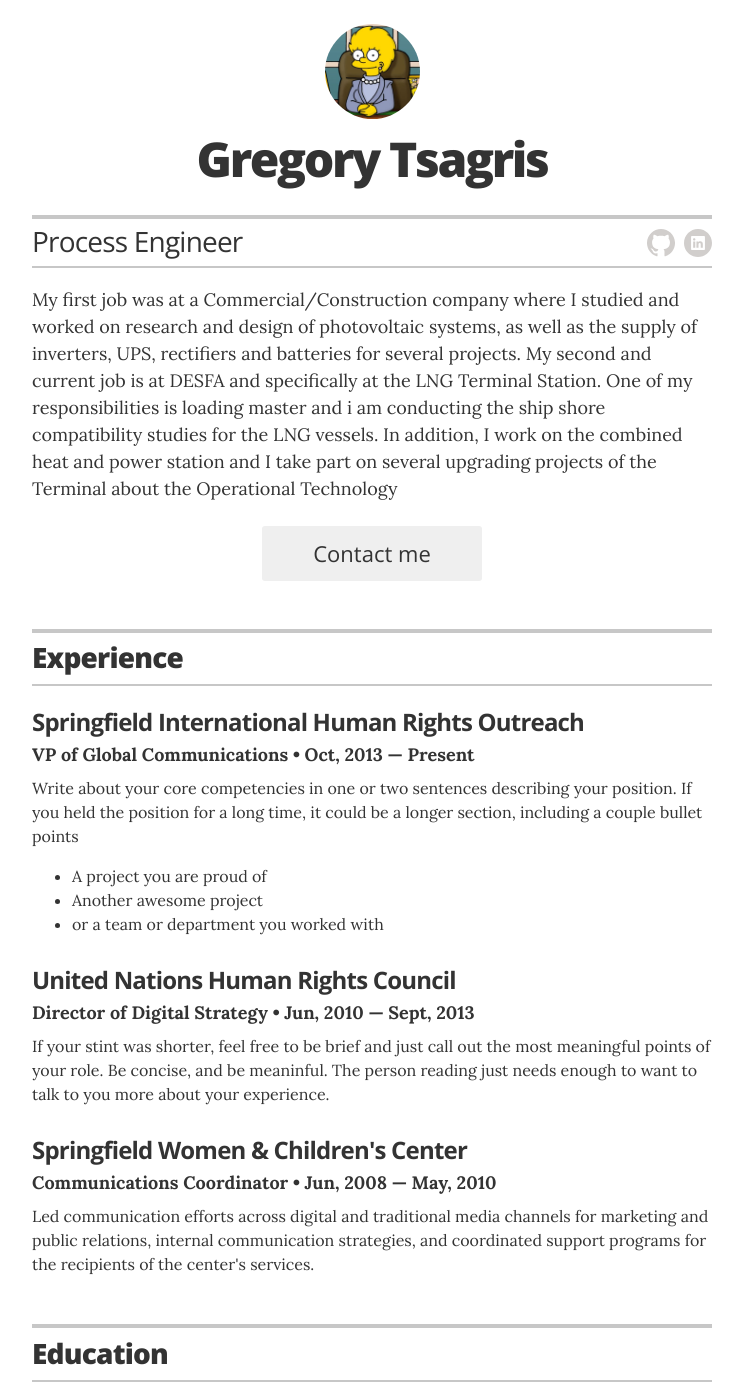
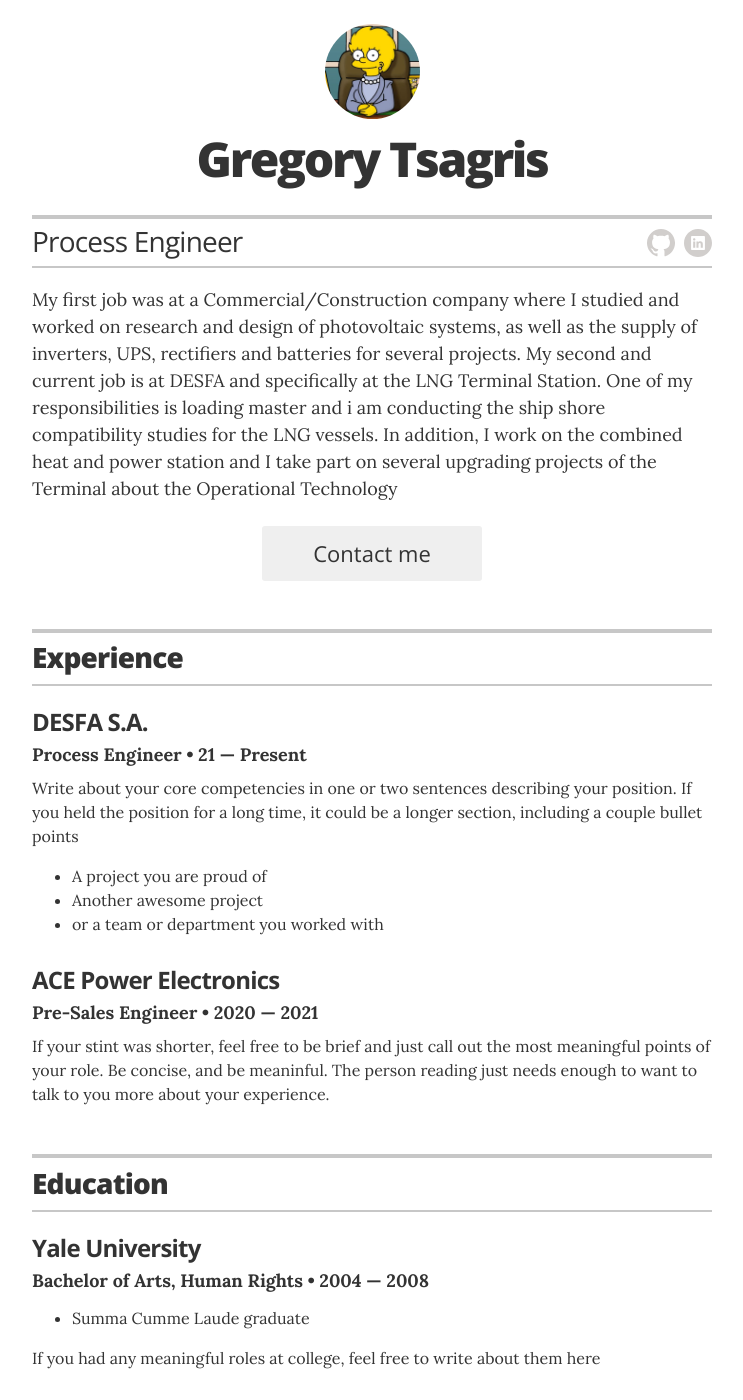
Before and after one commit to gregtsag/gregtsag.github.io, a Jekyll site: the page built from index.html, in a window 1280 px wide and 1400 px high. Shown: the whole window, without its empty margins (268-1011 px from the left). Built offline with Jekyll 4.4.1, drawn with Linux system fonts in a browser that asks for light colours.

Commit message:
Update experience.yml

```diff
--- a/_data/experience.yml
+++ b/_data/experience.yml
@@ -1,19 +1,12 @@
 # Jobs
 # VP of Global Communications
-- company: Springfield International Human Rights Outreach
-  position: VP of Global Communications
-  duration: Oct, 2013 &mdash; Present
+- company: DESFA S.A.
+  position: Process Engineer
+  duration: 21 &mdash; Present
   summary: Write about your core competencies in one or two sentences describing your position. If you held the position for a long time, it could be a longer section, including a couple bullet points	<ul class="resume-item-list"><li>A project you are proud of</li><li>Another awesome project</li><li>or a team or department you worked with</li></ul>
 
 # Director of Digital Stratgy
-- company: United Nations Human Rights Council
-  position: Director of Digital Strategy
-  duration:  Jun, 2010 &mdash; Sept, 2013
+- company: ACE Power Electronics
+  position: Pre-Sales Engineer
+  duration:  2020 &mdash; 2021
   summary: If your stint was shorter, feel free to be brief and just call out the most meaningful points of your role. Be concise, and be meaninful. The person reading just needs enough to want to talk to you more about your experience.
-
-
-# Communications Coordinator
-- company: Springfield Women & Children's Center
-  position: Communications Coordinator
-  duration:   Jun, 2008  &mdash; May, 2010
-  summary: Led communication efforts across digital and traditional media channels for marketing and public relations, internal communication strategies, and coordinated support programs for the recipients of the center's services.
```
